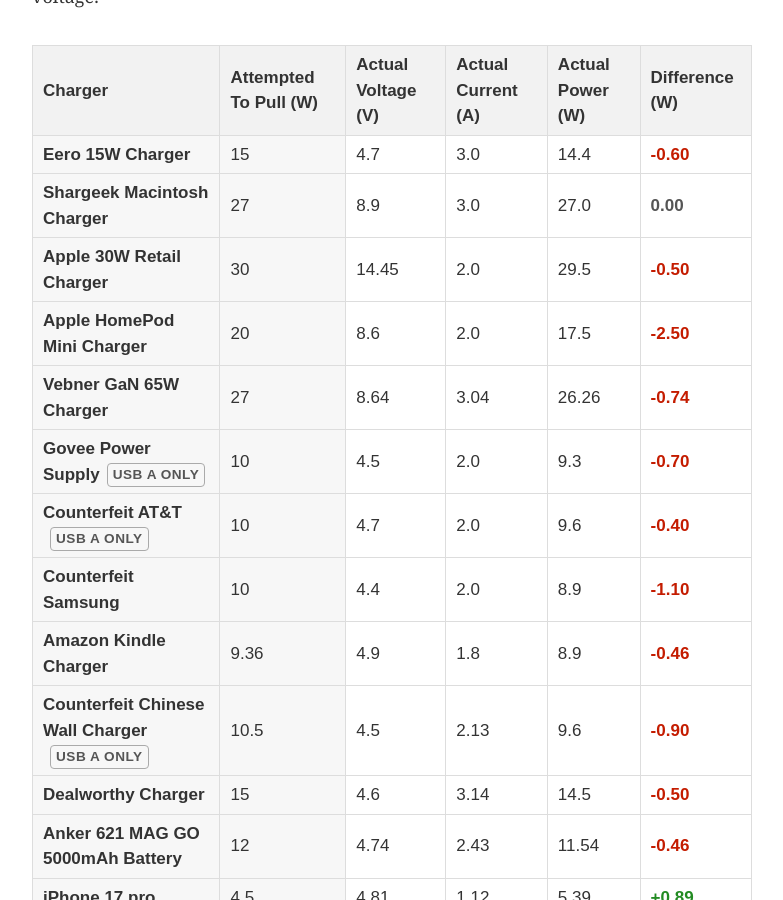
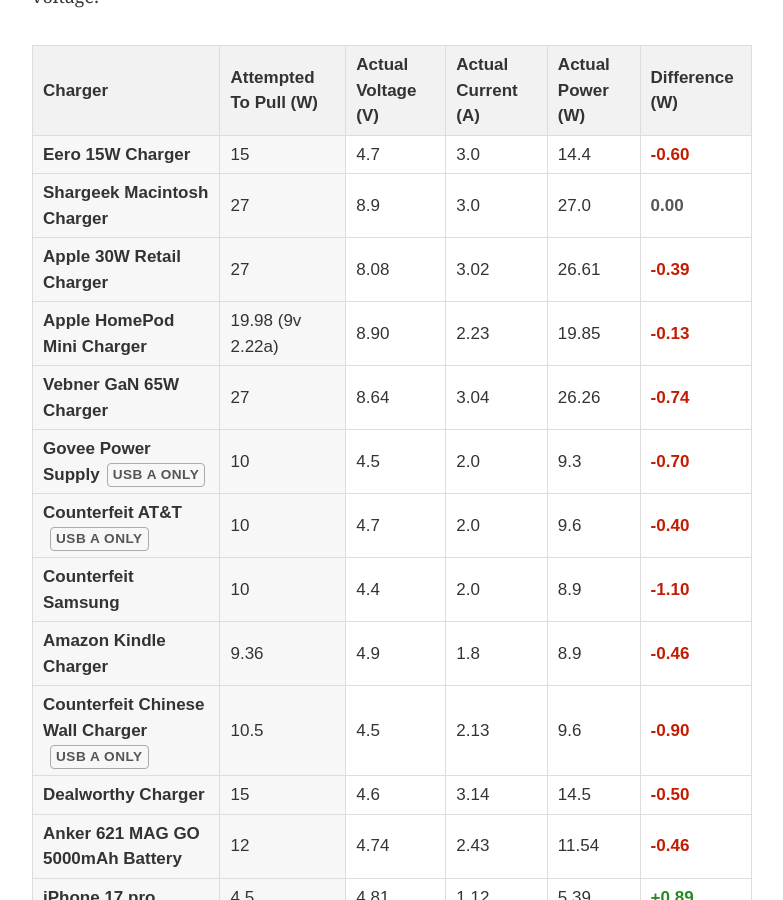
Before and after one commit to 0sps/sull1van.com, a Jekyll site: the page built from _posts/2026-01-19-a-dozen-chargers-in-the-lab.md, in a window 1280 px wide and 900 px high, scrolled down 4040 px. Shown: the whole window, without its empty margins (248-1031 px from the left). Built offline with Jekyll 4.4.1, drawn with Linux system fonts in a browser that asks for light colours.

Commit message:
Update 2026-01-19-a-dozen-chargers-in-the-lab.md

```diff
--- a/_posts/2026-01-19-a-dozen-chargers-in-the-lab.md
+++ b/_posts/2026-01-19-a-dozen-chargers-in-the-lab.md
@@ -413,8 +413,8 @@
   <tbody>
     <tr><td><strong>Eero 15W Charger</strong></td><td>15</td><td>4.7</td><td>3.0</td><td>14.4</td><td class="diff-neg">-0.60</td></tr>
     <tr><td><strong>Shargeek Macintosh Charger</strong></td><td>27</td><td>8.9</td><td>3.0</td><td>27.0</td><td class="diff-zero">0.00</td></tr>
-    <tr><td><strong>Apple 30W Retail Charger</strong></td><td>30</td><td>14.45</td><td>2.0</td><td>29.5</td><td class="diff-neg">-0.50</td></tr>
-    <tr><td><strong>Apple HomePod Mini Charger</strong></td><td>20</td><td>8.6</td><td>2.0</td><td>17.5</td><td class="diff-neg">-2.50</td></tr>
+    <tr><td><strong>Apple 30W Retail Charger</strong></td><td>27</td><td>8.08</td><td>3.02</td><td>26.61</td><td class="diff-neg">-0.39</td></tr>
+    <tr><td><strong>Apple HomePod Mini Charger</strong></td><td>19.98 (9v 2.22a)</td><td>8.90</td><td>2.23</td><td>19.85</td><td class="diff-neg">-0.13</td></tr>
     <tr><td><strong>Vebner GaN 65W Charger</strong></td><td>27</td><td>8.64</td><td>3.04</td><td>26.26</td><td class="diff-neg">-0.74</td></tr>
     <tr><td><strong>Govee Power Supply</strong><span class="usba-badge">USB A Only</span></td><td>10</td><td>4.5</td><td>2.0</td><td>9.3</td><td class="diff-neg">-0.70</td></tr>
     <tr><td><strong>Counterfeit AT&amp;T</strong><span class="usba-badge">USB A Only</span></td><td>10</td><td>4.7</td><td>2.0</td><td>9.6</td><td class="diff-neg">-0.40</td></tr>
```
